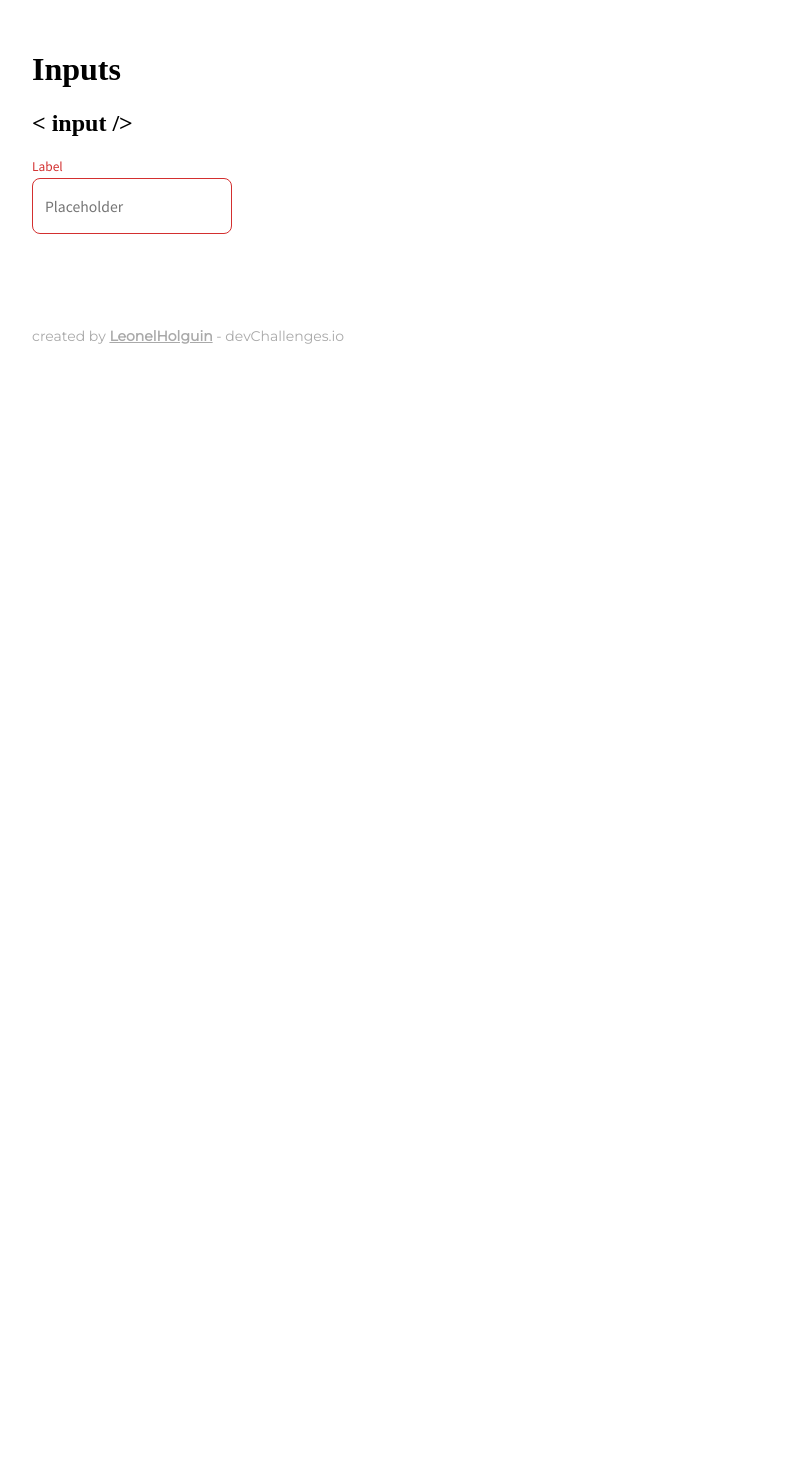
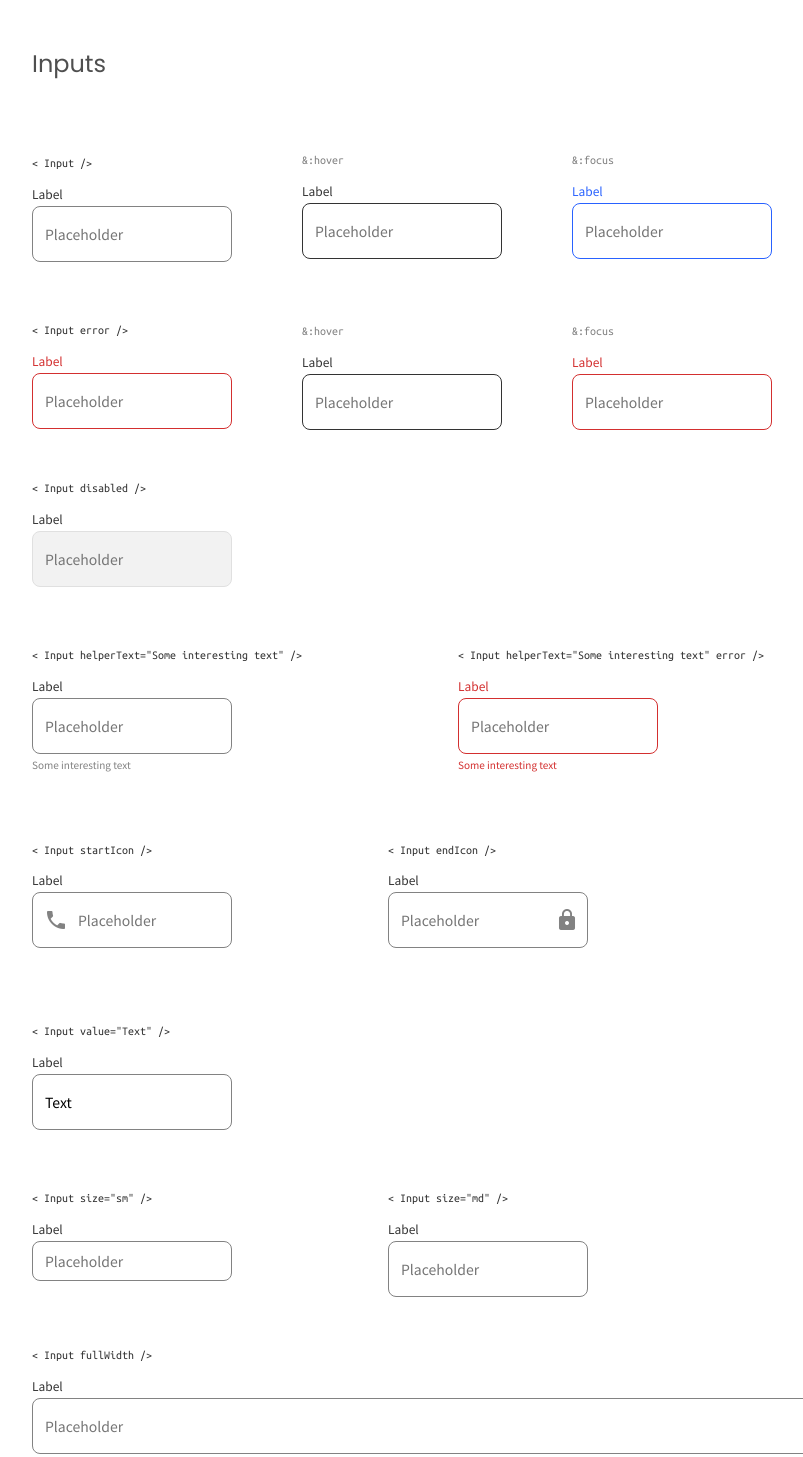
Before and after one commit to LeonelHolguin/Input-Component, a plain HTML site: page index.html in a window 1280 px wide. Shown: the top 1457 px of the page, without its empty margins (58-861 px from the left). Before the commit the page ends 800 px from the top, so only its background shows below. Drawn offline with Linux system fonts and the light colour scheme.

Commit message:
finish the project

```diff
--- a/Input.js
+++ b/Input.js
@@ -134,9 +134,9 @@ export class Input extends HTMLElement {
     }
 
     setInitialText() {
-        if(!this.hasAttribute("text")) return;
+        if(!this.hasAttribute("value")) return;
 
-        let textValue = this.getAttribute("text") || "Empty";
+        let textValue = this.getAttribute("value") || "Empty";
         this.inputElement.value = textValue;
 
     }
--- a/index.html
+++ b/index.html
@@ -22,9 +22,92 @@
     <main class="contents">
         <section class="normal-input">
             <article class="input">
-                <h2>< input /></h2>
+                <h2>< Input /></h2>
+                <my-input></my-input>
+            </article>
+
+            <article class="permaHover">
+                <h3>&:hover</h3>
+                <my-input class="hover"></my-input>
+            </article>
+
+            <article class="permaFocus">
+                <h3>&:focus</h3>
+                <my-input class="focus"></my-input>
+            </article>
+        </section>
+
+        <section class="error-input">
+            <article class="input">
+                <h2>< Input error /></h2>
+                <my-input error></my-input>
+            </article>
+
+            <article class="permaHover">
+                <h3>&:hover</h3>
+                <my-input error class="hover"></my-input>
+            </article>
+
+            <article class="permaFocus">
+                <h3>&:focus</h3>
                 <my-input error class="focus"></my-input>
             </article>
+        </section>
+
+        <section class="disabled-input">
+            <h2>< Input disabled /></h2>
+            <my-input disabled></my-input>
+        </section>
+
+        <section class="helpertext-input">
+            <article class="input">
+                <h2>< Input helperText="Some interesting text" /></h2>
+                <my-input helperText="Some interesting text"></my-input>
+            </article>
+
+            <article class="error">
+                <h2>< Input helperText="Some interesting text" error /></h2>
+                <my-input helperText="Some interesting text" error></my-input>
+            </article>
+        </section>
+
+        <section class="icons-input">
+            <article class="start">
+                <h2>< Input startIcon /> </h2>
+                <my-input startIcon="phone"></my-input>
+            </article>
+
+            <article class="end">
+                <h2>< Input endIcon /></h2>
+                <my-input endIcon="lock"></my-input>
+            </article>
+        </section>
+
+        <section class="value-input">
+            <h2>< Input value="Text" /></h2>
+            <my-input value="Text"></my-input>
+        </section>
+
+        <section class="size-input">
+            <article class="sm">
+                <h2>< Input size="sm" /></h2>
+                <my-input size="sm"></my-input>
+            </article>
+
+            <article class="md">
+                <h2>< Input size="md" /></h2>
+                <my-input size="md"></my-input>
+            </article>
+        </section>
+
+        <section class="fullWidth-input">
+            <h2>< Input fullWidth /></h2>
+            <my-input fullWidth></my-input>
+        </section>
+
+        <section class="multiline-input">
+            <h2>< Input multiline row="4" /></h2>
+            <my-input multiline row="4"></my-input>
         </section>
     </main>
 
--- a/style.css
+++ b/style.css
@@ -3,7 +3,95 @@ html {
     margin-left: 82px;
 }
 
+.tittle-page {
+    margin-bottom: 65px;
+}
 
+.tittle-page h1 {
+    font-family: 'Poppins';
+    font-style: normal;
+    font-weight: 500;
+    font-size: 24px;
+    line-height: 36px;
+    color: #4F4F4F;
+}
+
+.contents h2,
+.contents h3 {
+    font-family: 'Ubuntu Mono';
+    font-style: normal;
+    font-weight: 400;
+    font-size: 12px;
+    line-height: 12px;
+    color: #333333;
+    margin-bottom: 16px;
+}
+
+.contents h3 {
+    color: #828282;
+}
+
+.contents .normal-input {
+    display: flex;
+    gap: 70px;
+    margin-bottom: 52px;
+}
+
+.contents .normal-input .permaHover,
+.contents .normal-input .permaFocus {
+    margin-top: -5px;
+}
+
+.contents .error-input {
+    display: flex;
+    gap: 70px;
+    margin-bottom: 52px;
+}
+
+.contents .error-input .permaHover,
+.contents .error-input .permaFocus {
+    margin-top: -1px;
+}
+
+.contents .disabled-input {
+    margin-bottom: 52px;
+}
+
+.contents .helpertext-input {
+    display: flex;
+    gap: 156px;
+    margin-bottom: 52px;
+}
+
+.contents .icons-input {
+    display: flex;
+    gap: 156px;
+    margin-bottom: 52px;
+}
+
+.contents .icons-input my-input {
+    position: relative;
+    top: -25px;
+}
+
+.contents .value-input {
+    margin-bottom: 52px;
+}
+
+.contents .size-input {
+    display: flex;
+    gap: 156px;
+    margin-bottom: 52px;
+}
+
+.contents .fullWidth-input {
+    width: 95%;
+    margin-bottom: 52px;
+}
+
+.contents .multiline-input {
+    margin-bottom: 22px;
+}
 
 .credits {
     display: flex;
@@ -14,7 +102,6 @@ html {
     font-size: 0.875rem;
     line-height: 1.063rem;
     color: #A9A9A9;
-    margin-top: 5rem;
 }
 
 .credits a {
```
